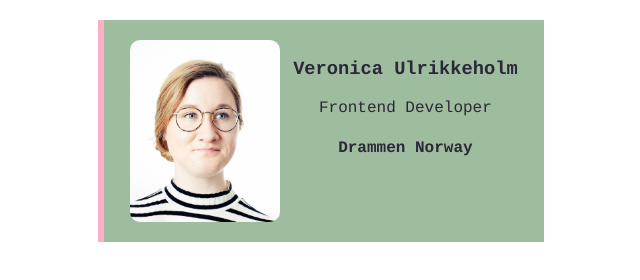
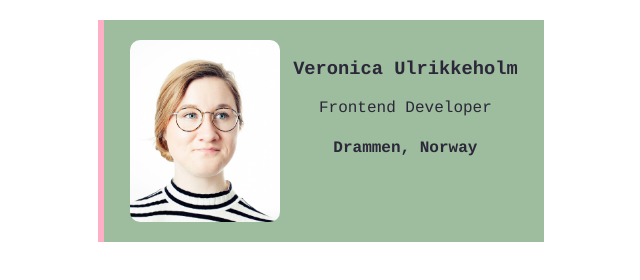
Before and after one commit to veronisab/business-card, a plain HTML site: page index.html in a window 1280 px wide. Shown: the full height of the page, 319-959 px from the left. Drawn offline with nearby package versions, Linux system fonts and the light colour scheme.

Commit message:
Update index.html

```diff
--- a/index.html
+++ b/index.html
@@ -8,7 +8,7 @@
             <div>
                 <h3>Veronica Ulrikkeholm</h3>
                 <p>Frontend Developer</p>
-                <h4>Drammen Norway</h4>
+                <h4>Drammen, Norway</h4>
             </div>
         </div>
     </body>
```
